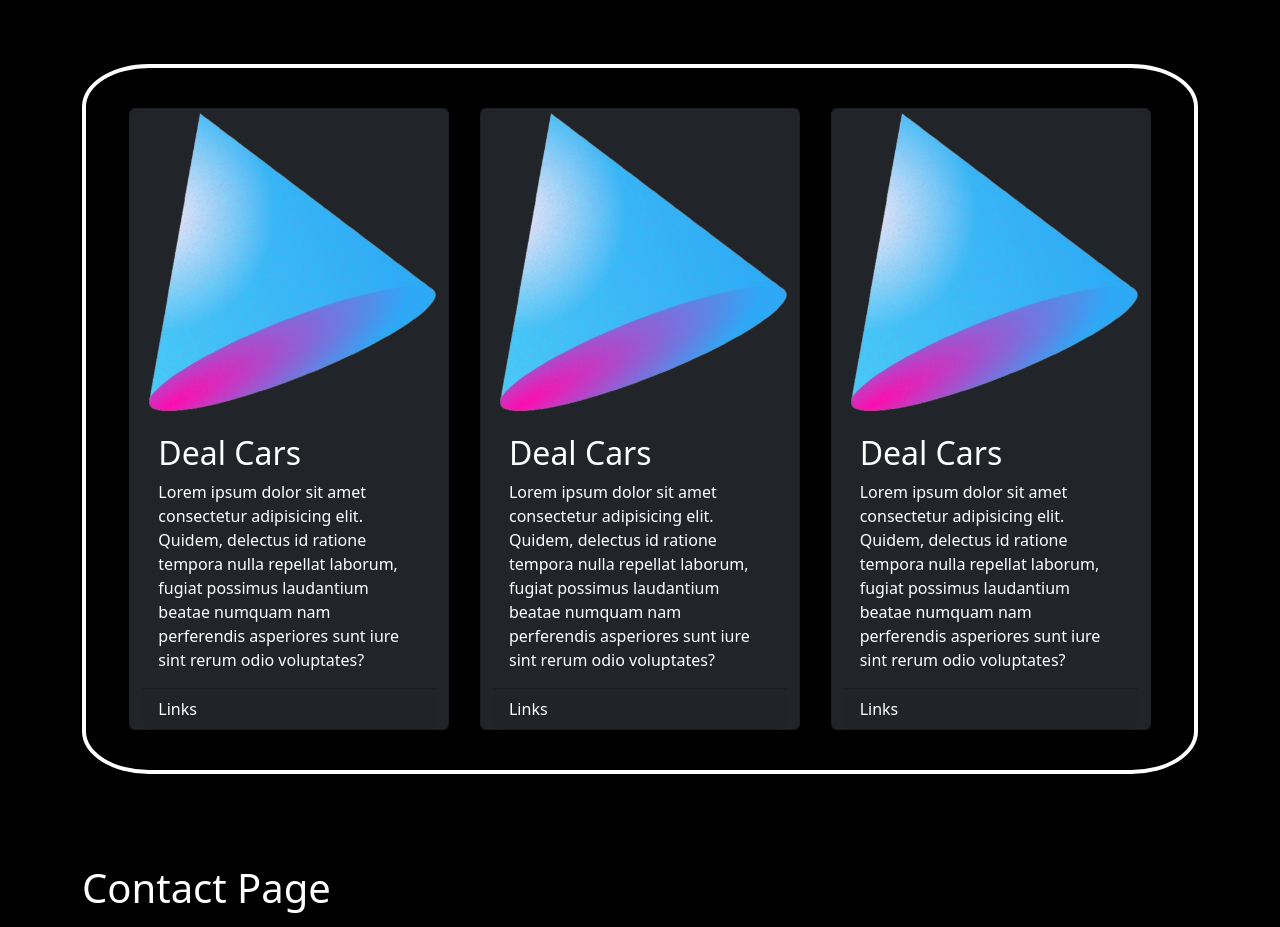
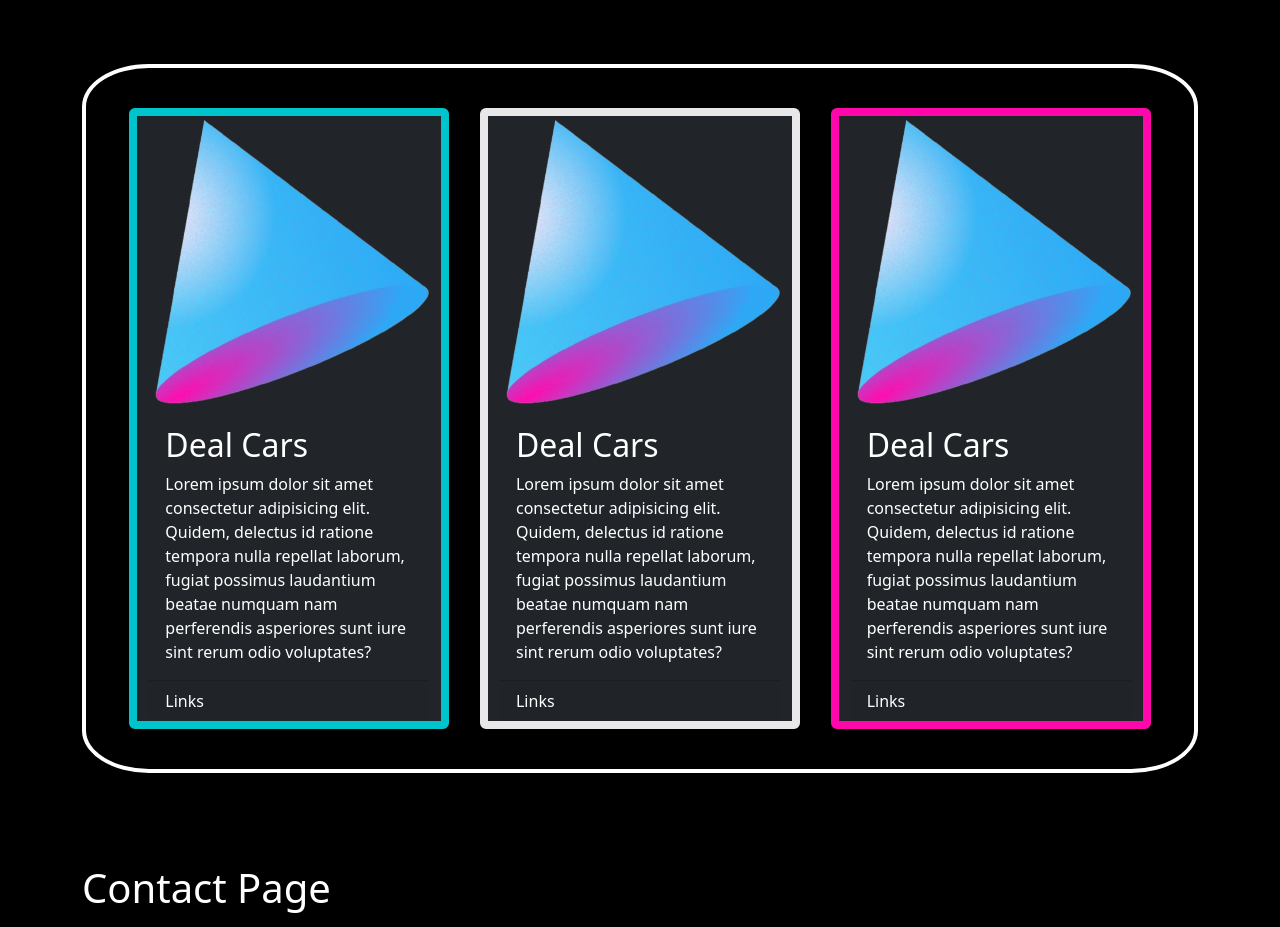
Before and after one commit to CullsGit/hugoportfolio, a React (Create React App) app: page / in a window 1280 px wide. Shown: the part 1536-2463 px from the top of the page. Built offline with nearby package versions, Linux system fonts and the light colour scheme.

Commit message:
add coloured borders to each project card

```diff
--- a/src/containers/projects/projects.css
+++ b/src/containers/projects/projects.css
@@ -7,3 +7,15 @@
 .card {
   width: 20rem;
 }
+
+.card:nth-child(1) {
+  border: 8px solid rgba(0, 196, 204, 1);
+}
+
+.card:nth-child(2) {
+  border: 8px solid rgba(232, 232, 232, 1);
+}
+
+.card:nth-child(3) {
+  border: 8px solid rgba(255, 7, 171, 1);
+}
```
